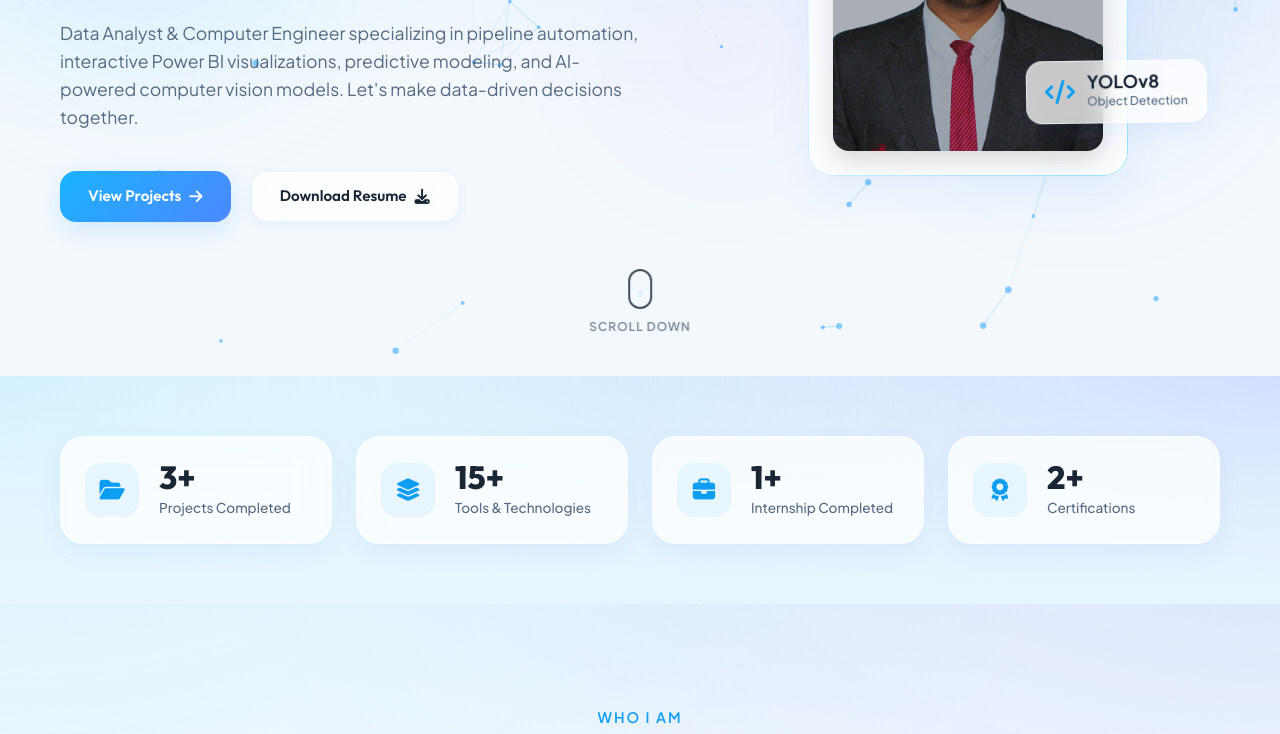
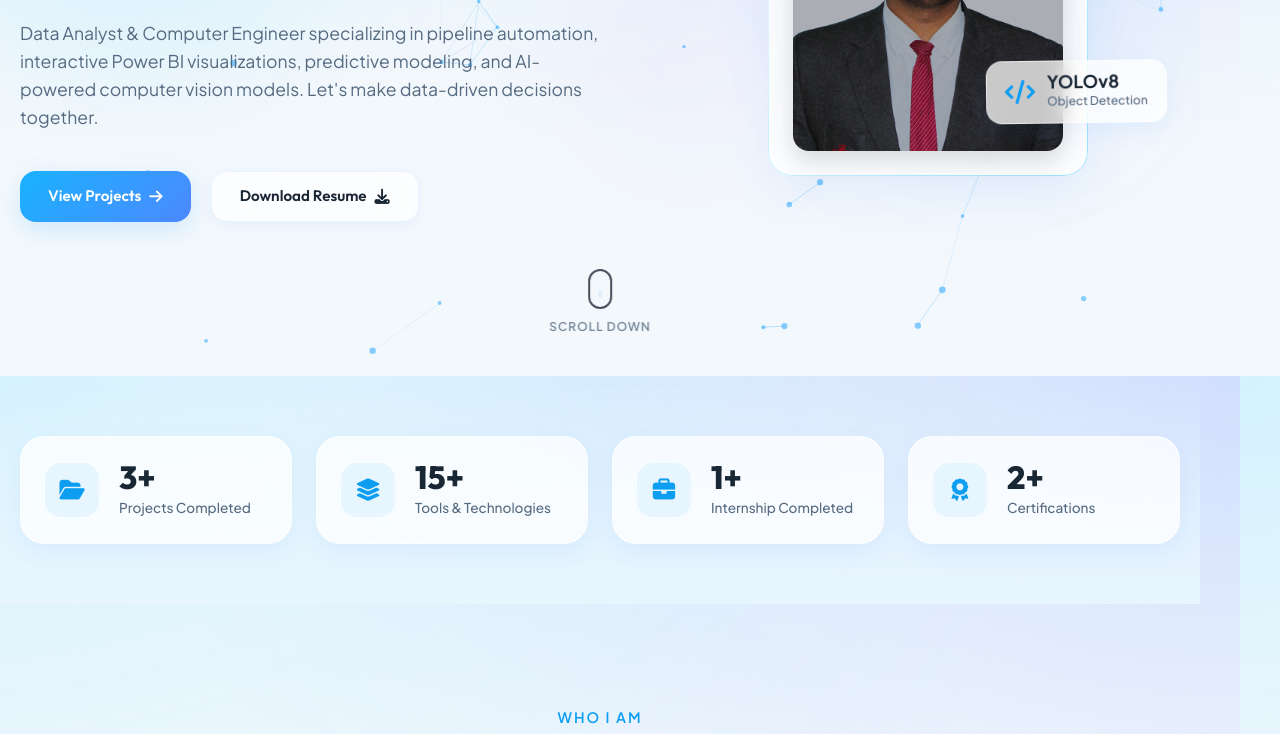
Before and after one commit to ganeshlohakare329/Portfolio, a website: page index.html in a window 1280 px wide. Shown: the part 424-1158 px from the top of the page. Drawn offline with Linux system fonts and the light colour scheme.

Commit message:
html widht to fit-content

```diff
--- a/css/responsive.css
+++ b/css/responsive.css
@@ -755,6 +755,7 @@ select {
 @media (max-width: 360px) {
     html {
         font-size: 14px;
+        width: fit-content;
     }
 
     .container {
--- a/css/styles.css
+++ b/css/styles.css
@@ -4,6 +4,10 @@
    ========================================================================== */
 
 /* Variables & Themes */
+html {
+    width: fit-content;
+}
+
 :root {
     /* Color Palette */
     --primary-h: 202;
```
